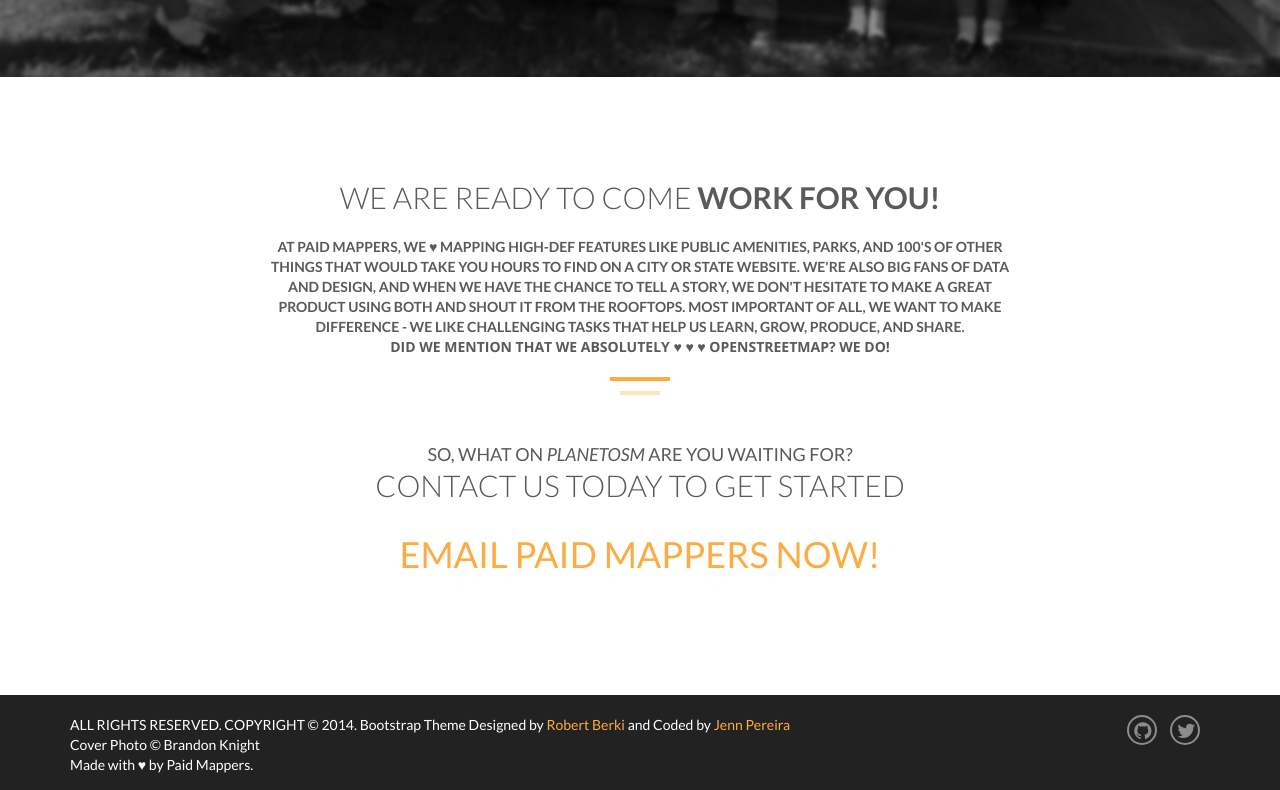
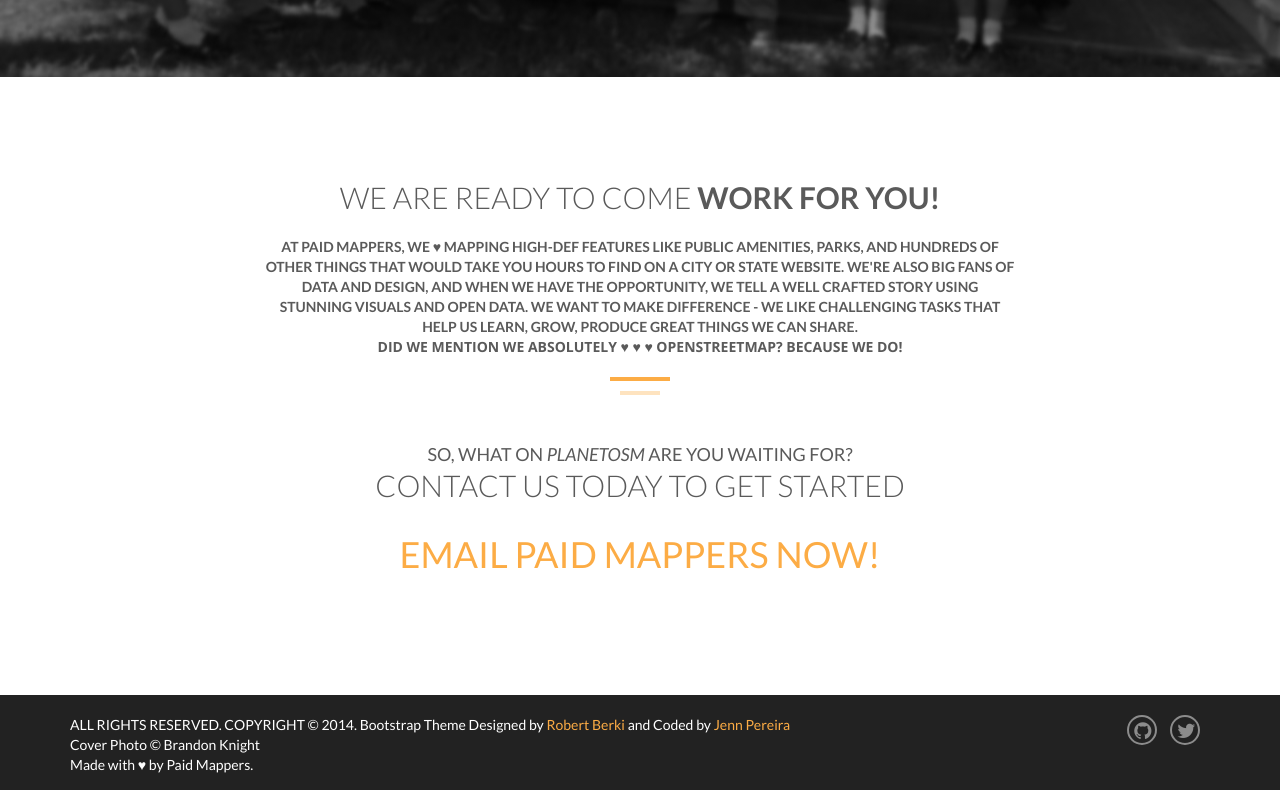
Before and after one commit to paidmappers/home, a plain HTML site: page index.html in a window 1280 px wide. Shown: the part 1937-2727 px from the top of the page. Drawn offline with nearby package versions, Linux system fonts and the light colour scheme.

Commit message:
new text

```diff
--- a/index.html
+++ b/index.html
@@ -182,11 +182,10 @@
 
                     <div class="section-title center">
                         <h2>We are ready to come <strong>work for you!</strong></h2></br>
-                      <h5> At Paid Mappers, we ♥ mapping high-def features like public amenities, parks, and 100's of other
-                      things that would take you hours to find on a city or state website. We're also big fans of data and design, and when we have the chance to tell a
-                  story, we don't hesitate to make a great product using both and shout it from the rooftops. Most important of all,
-                we want to make difference - we like challenging tasks that help us learn, grow, produce, and share. <p>Did we mention
-              that we absolutely ♥ ♥ ♥ OpenStreetMap? We do! </h5>
+                      <h5> At Paid Mappers, we ♥ mapping high-def features like public amenities, parks, and hundreds of other
+                      things that would take you hours to find on a city or state website. We're also big fans of data and design, and when we have the opportunity,
+                  we tell a well crafted story using stunning visuals and open data. We want to make difference - we like challenging tasks that help us learn, grow, produce great things we can share.
+                  <p>Did we mention we absolutely ♥ ♥ ♥ OpenStreetMap? Because we do! </h5>
 
                         <div class="line">
                             <hr>
```
